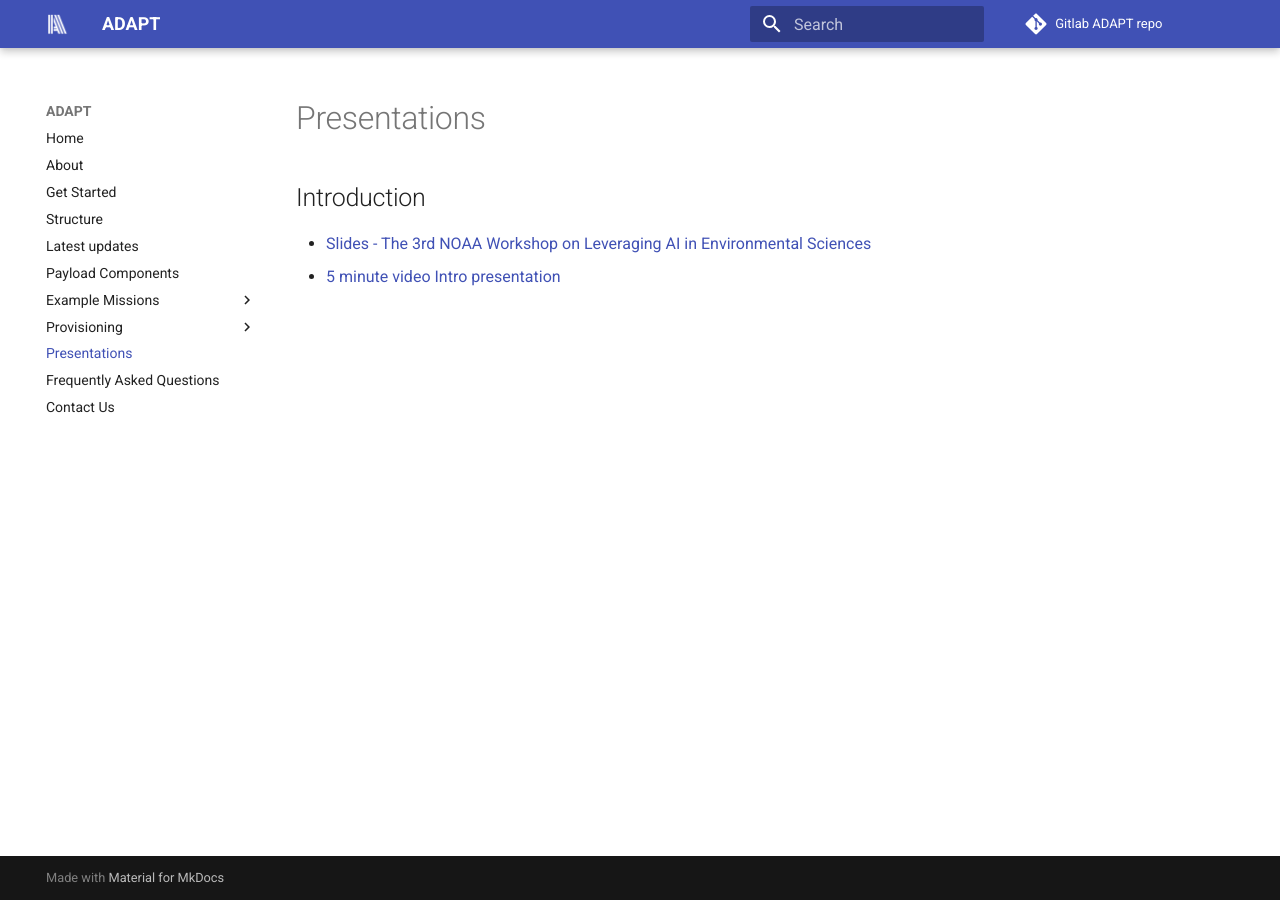
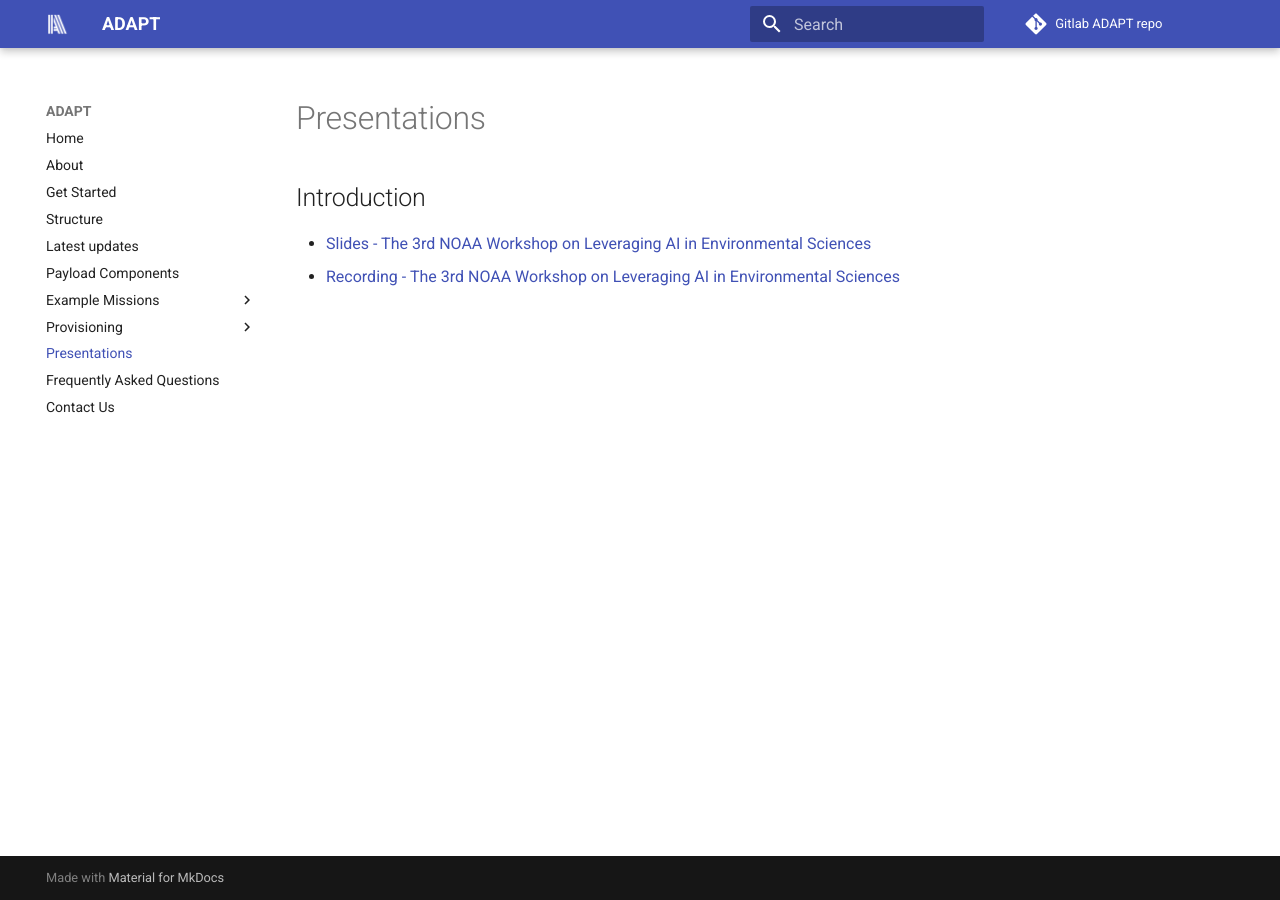
Before and after one commit to Kitware/adapt, an MkDocs documentation site: the page built from docs/presentations.md, in a window 1280 px wide. Built offline with MkDocs 1.6.1 and Material for MkDocs 9.7.7, drawn with Linux system fonts in a browser that asks for light colours.

Commit message:
Update index.md and presentations.md

```diff
--- a/docs/presentations.md
+++ b/docs/presentations.md
@@ -2,4 +2,4 @@
 
 ## Introduction
 * [Slides - The 3rd NOAA Workshop on Leveraging AI in Environmental Sciences](https://docs.google.com/presentation/d/1PMgJrYxrqMtuJYR-xiAdFsjSSQt90_XOcYZ5pRXP4sk/edit#slide=id.p)
-* [5 minute video Intro presentation](https://drive.google.com/file/d/1BI0qeIOw7TK262lNJzK_m3XIJd-RSvQn/view?usp=sharing)
+* [Recording - The 3rd NOAA Workshop on Leveraging AI in Environmental Sciences](https://drive.google.com/file/d/1BI0qeIOw7TK262lNJzK_m3XIJd-RSvQn/view?usp=sharing)
```
Also changed, not shown: docs/index.md (+1 -1 lines).
